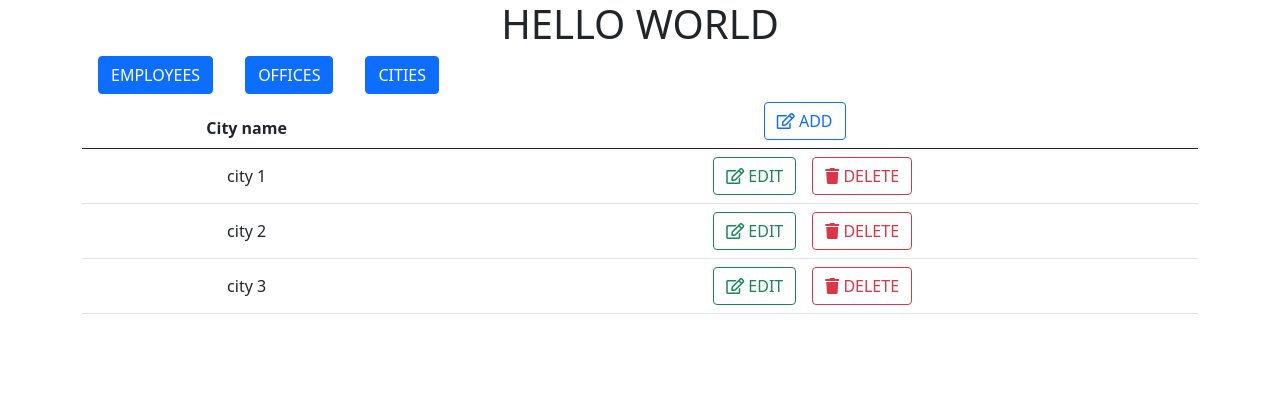
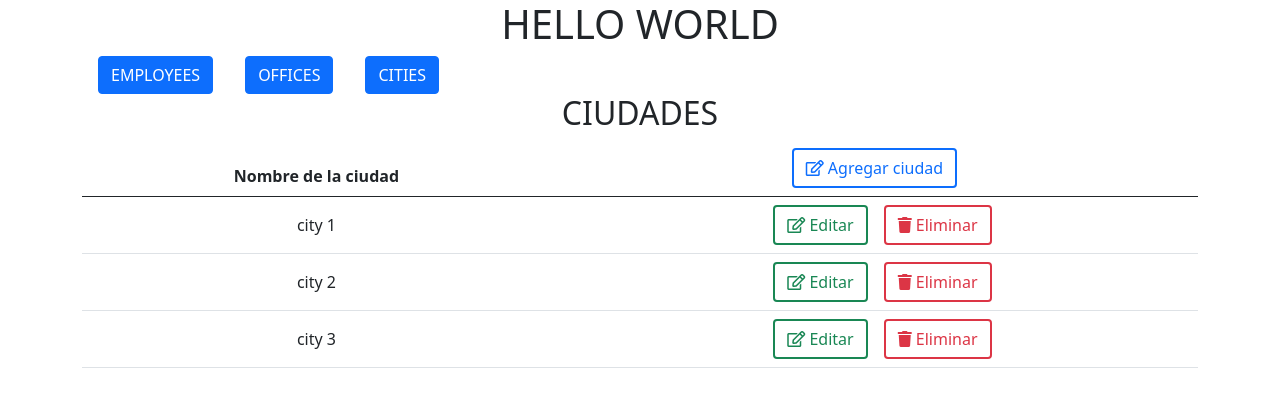
Before and after one commit to GamalielLeon/PrimerCRUD, an Angular app: page /cities in a window 1280 px wide. Shown: the top 398 px of the page. Built offline with nearby package versions, Linux system fonts and the light colour scheme.

Commit message:
Edit table design and add the following methods: editCity, deleteCity, addCity

```diff
--- a/src/app/components/catalog-countries/catalog-countries.component.html
+++ b/src/app/components/catalog-countries/catalog-countries.component.html
@@ -1,21 +1,46 @@
+<h2 class="catalog-title">CIUDADES</h2>
+
 <section class="container">
     <table class="table table-hover text-center align-middle table-responsive">
         <thead>
             <tr>
-                <th scope="col">City name</th>
+                <th scope="col">Nombre de la ciudad</th>
                 <th scope="col">
-                    <button class="btn btn-outline-primary mx-3" (click)="addCity()"> <span class="far fa-edit"></span> ADD </button>
+                    <button class="btn btn-outline-primary border-2 mx-3" data-bs-toggle="modal" data-bs-target="#formCities">
+                        <span class="far fa-edit"></span> Agregar ciudad
+                    </button>
                 </th>
             </tr>
         </thead>
         <tbody>
-            <tr class="align-self-center" *ngFor="let city of cities; let i=index">
+            <tr *ngFor="let city of cities; let i=index" class="align-self-center">
                 <td>{{city}}</td>
                 <td>
-                    <button class="btn btn-outline-success mx-3" (click)="editCity(i)"> <span class="far fa-edit"></span> EDIT </button>
-                    <button class="btn btn-outline-danger" (click)="deleteCity(i)"> <span class="fas fa-trash"></span> DELETE </button>
+                    <button class="btn btn-outline-success border-2 mx-3" (click)="editCity(i)"> <span class="far fa-edit"></span> Editar </button>
+                    <button class="btn btn-outline-danger border-2" (click)="deleteCity(i)"> <span class="fas fa-trash"></span> Eliminar </button>
                 </td>
             </tr>
         </tbody>
     </table>
+
+    <!-- Modal -->
+    <div class="modal fade" id="formCities" data-bs-backdrop="static" data-bs-keyboard="false" tabindex="-1" aria-hidden="true">
+        <div class="modal-dialog">
+            <div class="modal-content">
+                <div class="modal-header">
+                    <span class="modal-title" id="formCitiesTitle">Agregar nueva ciudad</span>
+                    <button type="button" class="btn-close" data-bs-dismiss="modal" aria-label="Close"></button>
+                </div>
+                <div class="modal-body">
+                    <form>
+                        <div class="mb-3">
+                            <label for="cityName" class="form-label">Nombre de la ciudad</label>
+                            <input type="text" class="form-control" id="cityName">
+                        </div>
+                        <button type="submit" class="btn btn-primary" (click)="addCity()">Guardar</button>
+                    </form>
+                </div>
+            </div>
+        </div>
+    </div>
 </section>
--- a/src/app/components/catalog-countries/catalog-countries.component.ts
+++ b/src/app/components/catalog-countries/catalog-countries.component.ts
@@ -13,6 +13,7 @@ export class CatalogCountriesComponent implements OnInit {
   ngOnInit(): void {
   }
 
+  // Methods
   addCity(): void{
     console.log('add city');
   }
@@ -25,4 +26,7 @@ export class CatalogCountriesComponent implements OnInit {
     console.log(index);
   }
 
+  // Setters
+
+  // Getters
 }
--- a/src/styles.css
+++ b/src/styles.css
@@ -1 +1,3 @@
-/* You can add global styles to this file, and also import other style files */
+h2.catalog-title {
+    text-align: center;
+}
```
